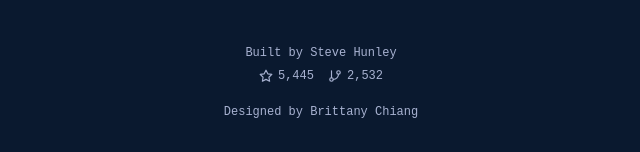
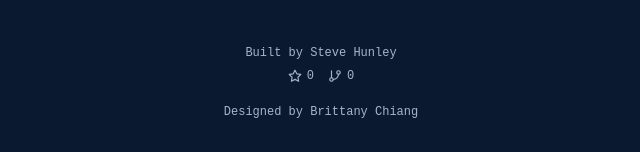
Before and after one commit to ExcitedDeveloper/portfolio, a React (Create React App) app: page / in a window 1280 px wide. Shown: the part 2627-2779 px from the top of the page, without its empty margins (319-959 px from the left). Built offline with nearby package versions, Linux system fonts and the light colour scheme; no server answers.

Commit message:
Implemented GitHub stats

```diff
--- a/src/components/Footer/Footer.tsx
+++ b/src/components/Footer/Footer.tsx
@@ -1,9 +1,12 @@
 import React, { ReactElement } from 'react'
 import GitHubIcon from '../SocialMedia/GitHubIcon'
 import LinkedInIcon from '../SocialMedia/LinkedInIcon'
+import useGitHubStats from '../../hooks/useGitHubStats'
 import './Footer.css'
 
 const Footer = (): ReactElement => {
+  const { stars, forks } = useGitHubStats()
+
   return (
     <footer className="footer">
       <div className="footer-social-links">
@@ -37,7 +40,7 @@ const Footer = (): ReactElement => {
                 <title>Star</title>
                 <polygon points="12 2 15.09 8.26 22 9.27 17 14.14 18.18 21.02 12 17.77 5.82 21.02 7 14.14 2 9.27 8.91 8.26 12 2"></polygon>
               </svg>
-              <span>5,445</span>
+              <span>{stars.toLocaleString('en-US')}</span>
             </span>
             <span>
               <svg
@@ -55,7 +58,7 @@ const Footer = (): ReactElement => {
                 <circle cx="6" cy="18" r="3"></circle>
                 <path d="M18 9a9 9 0 0 1-9 9"></path>
               </svg>
-              <span>2,532</span>
+              <span>{forks.toLocaleString('en-US')}</span>
             </span>
           </div>
         </a>
--- /dev/null
+++ b/src/hooks/useGitHubStats.tsx
@@ -0,0 +1,47 @@
+import { useState, useEffect } from 'react'
+
+const PORTFOLIO_NAME = 'portfolio'
+
+export interface UseGitHubStats {
+  stars: number
+  forks: number
+}
+
+const useGitHubStats = (): UseGitHubStats => {
+  const [stars, setStars] = useState(0)
+  const [forks, setForks] = useState(0)
+
+  useEffect(() => {
+    const fetchGitHubStats = async (): Promise<any> => {
+      const resp = await fetch(
+        'https://api.github.com/users/ExcitedDeveloper/repos'
+      )
+
+      const repos = await resp.json()
+
+      const portfolios = repos.filter(
+        (repo: { name: string }) => repo.name === PORTFOLIO_NAME
+      )
+
+      if (!portfolios || portfolios.length <= 0) {
+        console.error('useGitHubStats: Did not find portfolio')
+        return
+      } else if (portfolios && portfolios.length > 1) {
+        console.error('useGitHubStats: Found more than one portfolio')
+        return
+      }
+
+      setStars(portfolios[0].stargazers_count)
+      setForks(portfolios[0].forks_count)
+    }
+
+    fetchGitHubStats().catch(console.error)
+  }, [])
+
+  return {
+    stars,
+    forks
+  }
+}
+
+export default useGitHubStats
```
